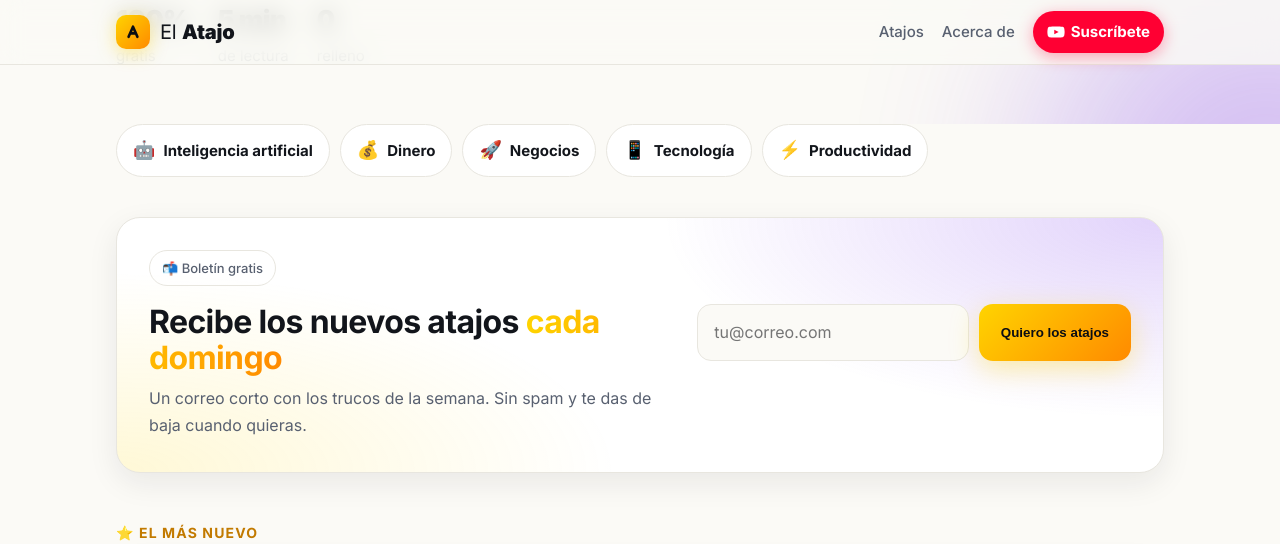
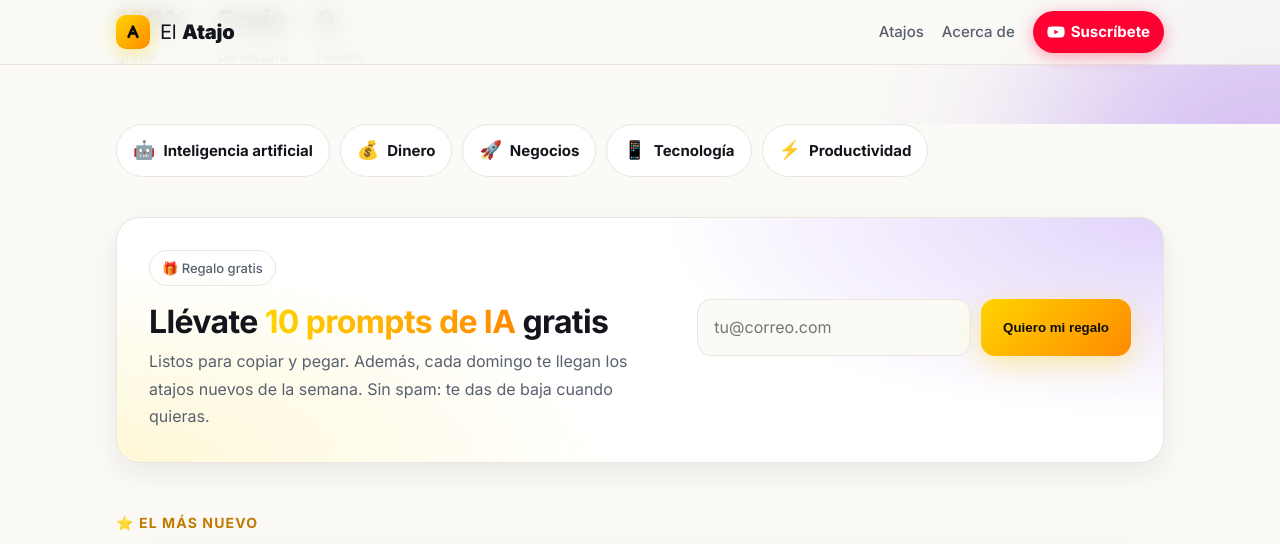
Before and after one commit to IV2S4/el-atajo-render, a Jekyll site: the page built from docs/index.md, in a window 1280 px wide and 900 px high, scrolled down 644 px, cut to the strip 0-544 px from the top of the window. Built offline with Jekyll 4.4.1, drawn with Linux system fonts in a browser that asks for light colours.

Commit message:
Add files via upload

```diff
--- a/docs/_includes/boletin.html
+++ b/docs/_includes/boletin.html
@@ -1,13 +1,13 @@
 <div class="boletin revela">
   <div class="bol-txt">
-    <p class="eti">📬 Boletín gratis</p>
-    <h2>Recibe los nuevos atajos <span class="grad">cada domingo</span></h2>
-    <p class="sub">Un correo corto con los trucos de la semana. Sin spam y te das de baja cuando quieras.</p>
+    <p class="eti">🎁 Regalo gratis</p>
+    <h2>Llévate <span class="grad">10 prompts de IA</span> gratis</h2>
+    <p class="sub">Listos para copiar y pegar. Además, cada domingo te llegan los atajos nuevos de la semana. Sin spam: te das de baja cuando quieras.</p>
   </div>
   <form class="bol-form" data-boletin data-origen="{{ include.origen | default: 'blog' }}" novalidate>
     <input type="email" name="email" placeholder="tu@correo.com" autocomplete="email" required aria-label="Tu correo">
     <input type="text" name="web" tabindex="-1" autocomplete="off" class="trampa" aria-hidden="true">
-    <button class="btn" type="submit">Quiero los atajos</button>
+    <button class="btn" type="submit">Quiero mi regalo</button>
     <p class="bol-msg" aria-live="polite"></p>
   </form>
 </div>
```
